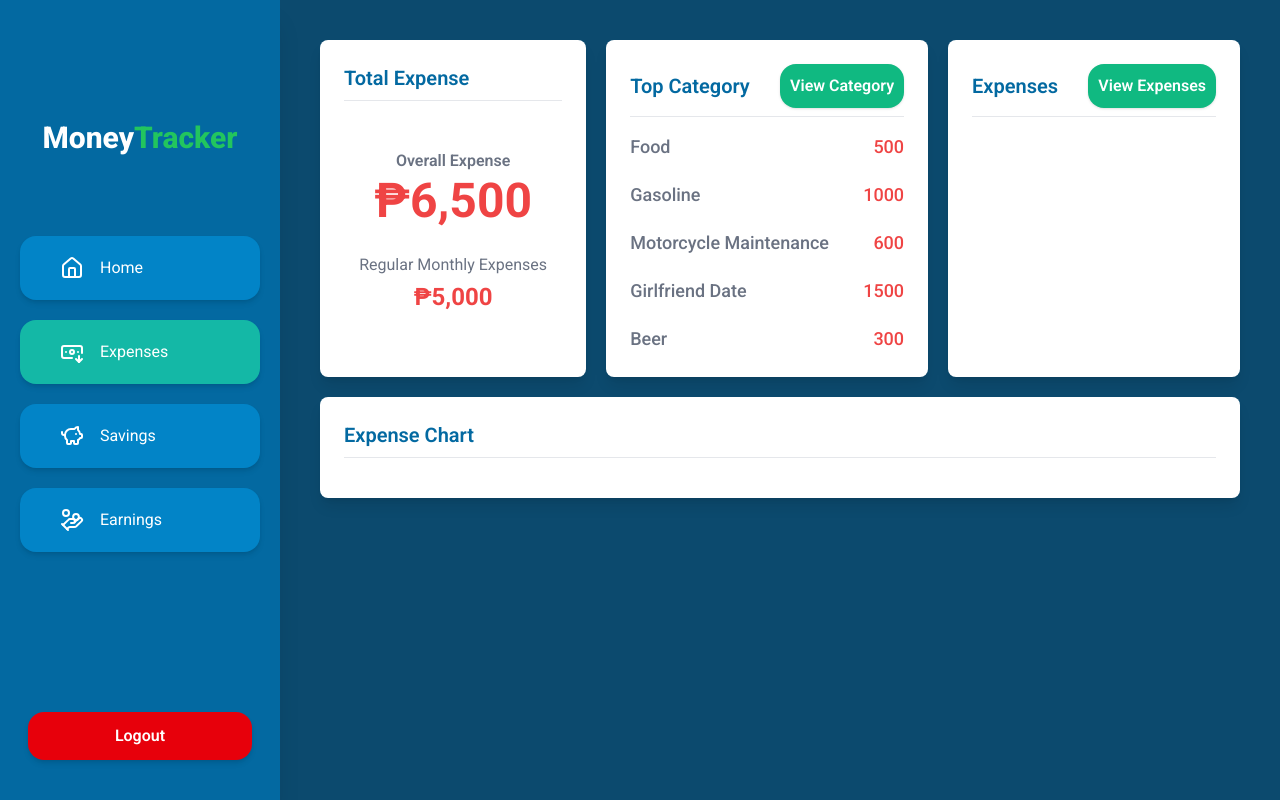
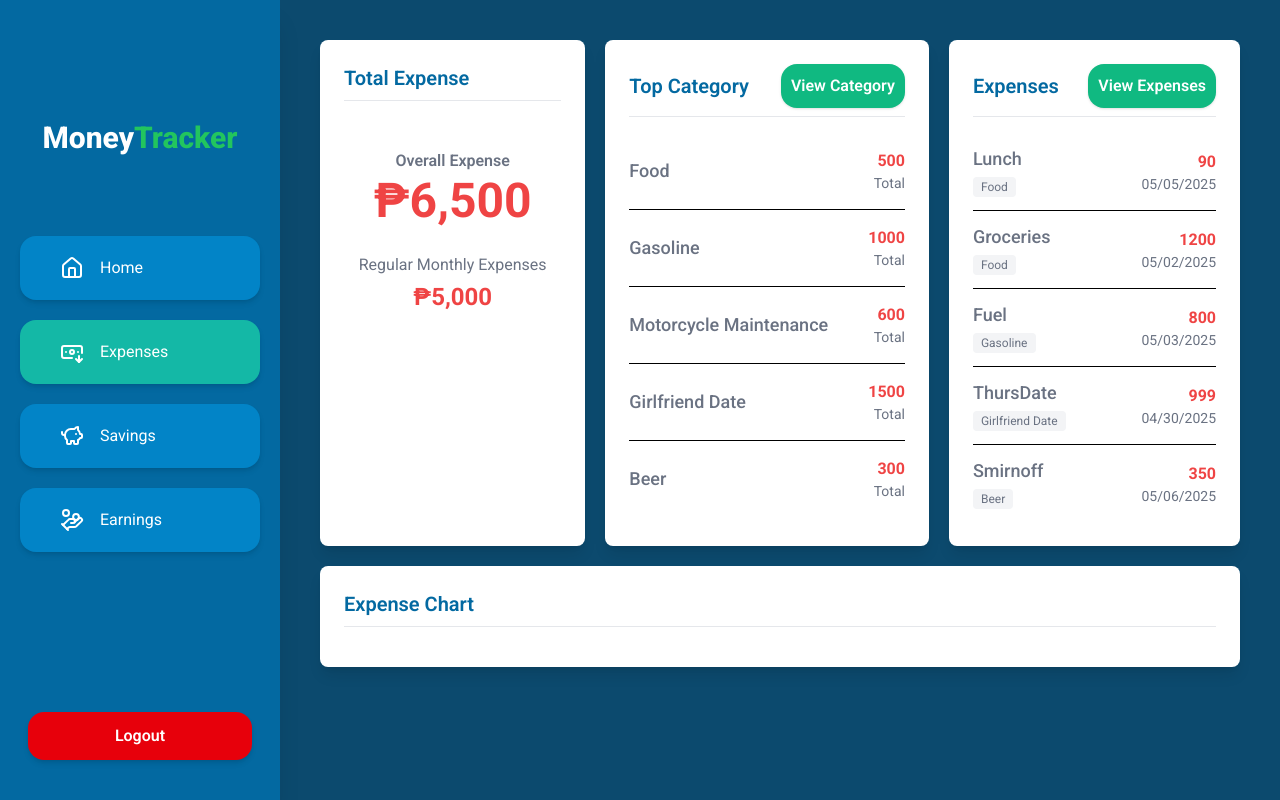
Before and after one commit to Estakuyo/MoneyTracker, a React app in the folder frontend/: page /expenses in a window 1280 px wide. Built offline with nearby package versions, Linux system fonts and the light colour scheme; the HTML template or start-up script is replaced by a standard one.

Commit message:
Added sample data to expenses card and fixed sidebar improve UX

```diff
--- a/frontend/src/components/sidebar.jsx
+++ b/frontend/src/components/sidebar.jsx
@@ -52,6 +52,7 @@ const Sidebar = () => {
           <Link to="/home">
             <li
               className={`sidebar-options ${location.pathname == "/home" ? "bg-accent-500" : ""}`}
+              onClick={() => setIsCollapse(true)}
             >
               <Home />
               Home
@@ -60,6 +61,7 @@ const Sidebar = () => {
           <Link to="/expenses">
             <li
               className={`sidebar-options ${location.pathname == "/expenses" ? "bg-accent-500" : ""}`}
+              onClick={() => setIsCollapse(true)}
             >
               <BanknoteArrowDown />
               Expenses
@@ -68,6 +70,7 @@ const Sidebar = () => {
           <Link to="/savings">
             <li
               className={`sidebar-options ${location.pathname == "/savings" ? "bg-accent-500" : ""}`}
+              onClick={() => setIsCollapse(true)}
             >
               <PiggyBank />
               Savings
@@ -76,6 +79,7 @@ const Sidebar = () => {
           <Link to="/earnings">
             <li
               className={`sidebar-options ${location.pathname == "/earnings" ? "bg-accent-500" : ""}`}
+              onClick={() => setIsCollapse(true)}
             >
               <HandCoins />
               Earnings
--- a/frontend/src/pages/expenses.jsx
+++ b/frontend/src/pages/expenses.jsx
@@ -8,6 +8,39 @@ const Expenses = () => {
     { name: "Motorcycle Maintenance", amount: 600 },
     { name: "Girlfriend Date", amount: 1500 },
     { name: "Beer", amount: 300 },
+  ];
+
+  const sampleExpenses = [
+    {
+      name: "Lunch",
+      amount: 90,
+      date: "05/05/2025",
+      category: sampleCategories[0].name,
+    },
+    {
+      name: "Groceries",
+      amount: 1200,
+      date: "05/02/2025",
+      category: sampleCategories[0].name,
+    },
+    {
+      name: "Fuel",
+      amount: 800,
+      date: "05/03/2025",
+      category: sampleCategories[1].name,
+    },
+    {
+      name: "ThursDate",
+      amount: 999,
+      date: "04/30/2025",
+      category: sampleCategories[3].name,
+    },
+    {
+      name: "Smirnoff",
+      amount: 350,
+      date: "05/06/2025",
+      category: sampleCategories[4].name,
+    },
   ];
 
   return (
@@ -37,14 +70,21 @@ const Expenses = () => {
           />
         }
       >
-        <div className="flex flex-col gap-5">
+        <div className="flex flex-col">
           {sampleCategories.map((category, index) => (
             <div
               key={index}
-              className="flex justify-between font-medium text-lg text-gray-500"
+              className="flex items-center justify-between gap-4 py-4 border-b last:border-b-0"
             >
-              <p>{category.name}</p>
-              <p className="text-error-500">{category.amount}</p>
+              <div>
+                <p className="font-medium text-lg text-gray-500">
+                  {category.name}
+                </p>
+              </div>
+              <div className="text-right">
+                <p className="font-bold text-error-500">{category.amount}</p>
+                <p className="text-gray-500 text-sm">Total</p>
+              </div>
             </div>
           ))}
         </div>
@@ -59,7 +99,29 @@ const Expenses = () => {
             title={"View Expenses"}
           />
         }
-      />
+      >
+        <div className="flex flex-col">
+          {sampleExpenses.map((expense, index) => (
+            <div
+              key={index}
+              className="flex items-center justify-between gap-4 py-3 border-b last:border-b-0"
+            >
+              <div>
+                <p className="font-medium text-lg text-gray-500">
+                  {expense.name}
+                </p>
+                <p className="mt-1 inline-block text-xs bg-gray-100 text-gray-500 px-2 py-0.5 rounded">
+                  {expense.category}
+                </p>
+              </div>
+              <div className="text-right">
+                <p className="font-bold text-error-500">{expense.amount}</p>
+                <p className="text-gray-500 text-sm">{expense.date}</p>
+              </div>
+            </div>
+          ))}
+        </div>
+      </Card>
 
       <Card className="w-full col-span-3" title={"Expense Chart"} />
     </div>
```
